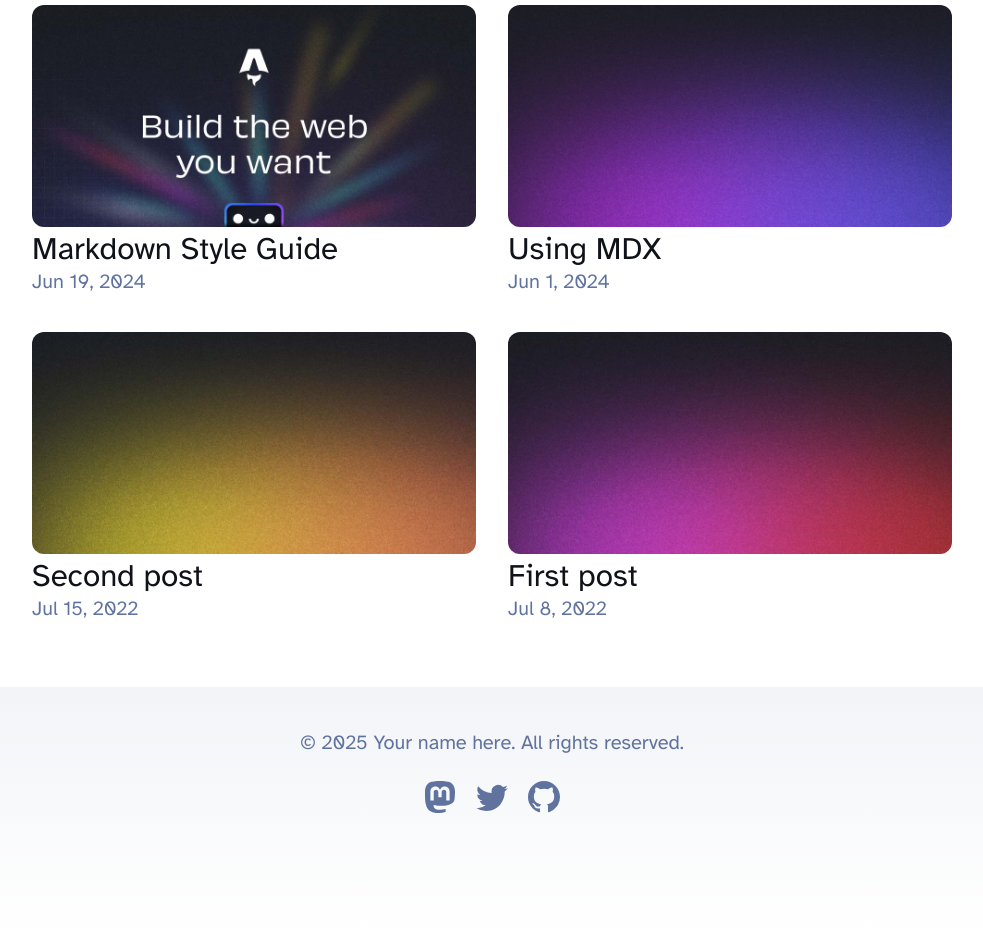
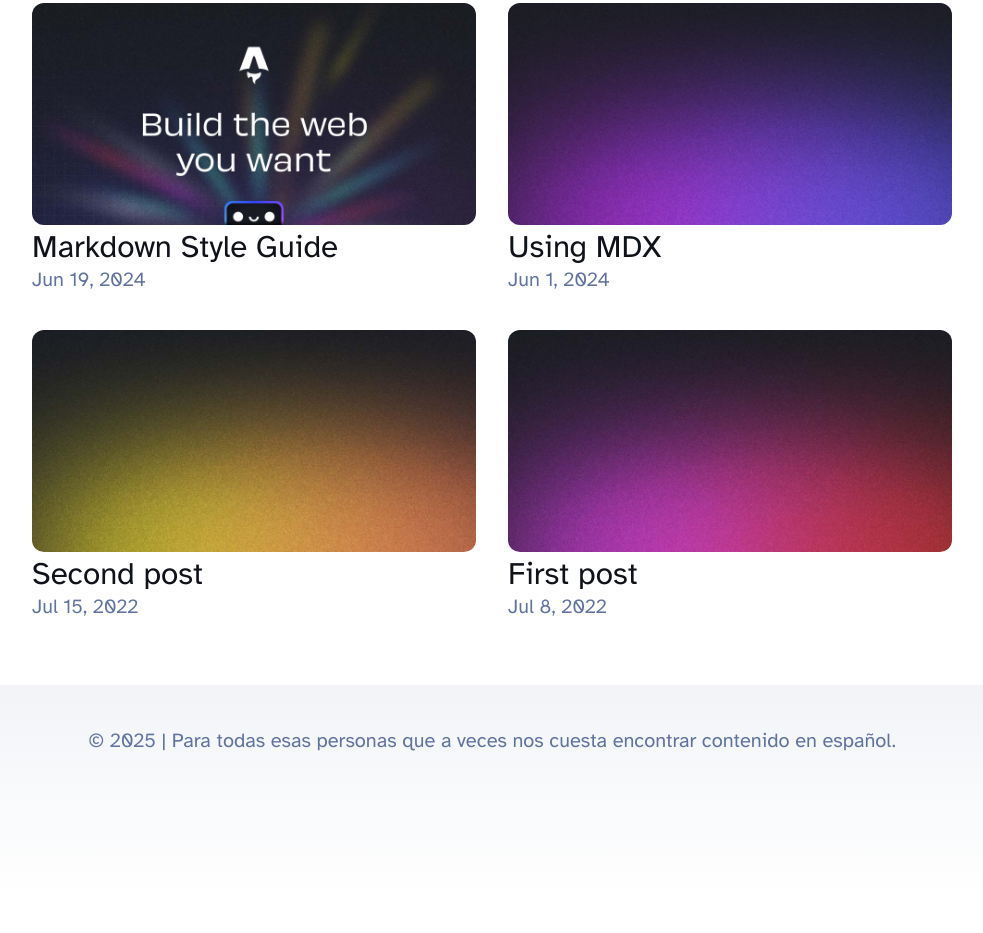
Before and after one commit to Wilovy09/my-notes, an Astro site: page / in a window 1280 px wide. Shown: the part 721-1654 px from the top of the page, without its empty margins (148-1131 px from the left). After the commit the page ends 1620 px from the top, so only its background shows below. Built offline with nearby package versions, Linux system fonts and the light colour scheme; Astro itself is replaced by a stand-in of ours.

Commit message:
feat: :sparkles: Update Footer

```diff
--- a/src/components/Footer.astro
+++ b/src/components/Footer.astro
@@ -3,41 +3,9 @@ const today = new Date();
 ---
 
 <footer>
-	&copy; {today.getFullYear()} Your name here. All rights reserved.
-	<div class="social-links">
-		<a href="https://m.webtoo.ls/@astro" target="_blank">
-			<span class="sr-only">Follow Astro on Mastodon</span>
-			<svg
-				viewBox="0 0 16 16"
-				aria-hidden="true"
-				width="32"
-				height="32"
-				astro-icon="social/mastodon"
-				><path
-					fill="currentColor"
-					d="M11.19 12.195c2.016-.24 3.77-1.475 3.99-2.603.348-1.778.32-4.339.32-4.339 0-3.47-2.286-4.488-2.286-4.488C12.062.238 10.083.017 8.027 0h-.05C5.92.017 3.942.238 2.79.765c0 0-2.285 1.017-2.285 4.488l-.002.662c-.004.64-.007 1.35.011 2.091.083 3.394.626 6.74 3.78 7.57 1.454.383 2.703.463 3.709.408 1.823-.1 2.847-.647 2.847-.647l-.06-1.317s-1.303.41-2.767.36c-1.45-.05-2.98-.156-3.215-1.928a3.614 3.614 0 0 1-.033-.496s1.424.346 3.228.428c1.103.05 2.137-.064 3.188-.189zm1.613-2.47H11.13v-4.08c0-.859-.364-1.295-1.091-1.295-.804 0-1.207.517-1.207 1.541v2.233H7.168V5.89c0-1.024-.403-1.541-1.207-1.541-.727 0-1.091.436-1.091 1.296v4.079H3.197V5.522c0-.859.22-1.541.66-2.046.456-.505 1.052-.764 1.793-.764.856 0 1.504.328 1.933.983L8 4.39l.417-.695c.429-.655 1.077-.983 1.934-.983.74 0 1.336.259 1.791.764.442.505.661 1.187.661 2.046v4.203z"
-				></path></svg
-			>
-		</a>
-		<a href="https://twitter.com/astrodotbuild" target="_blank">
-			<span class="sr-only">Follow Astro on Twitter</span>
-			<svg viewBox="0 0 16 16" aria-hidden="true" width="32" height="32" astro-icon="social/twitter"
-				><path
-					fill="currentColor"
-					d="M5.026 15c6.038 0 9.341-5.003 9.341-9.334 0-.14 0-.282-.006-.422A6.685 6.685 0 0 0 16 3.542a6.658 6.658 0 0 1-1.889.518 3.301 3.301 0 0 0 1.447-1.817 6.533 6.533 0 0 1-2.087.793A3.286 3.286 0 0 0 7.875 6.03a9.325 9.325 0 0 1-6.767-3.429 3.289 3.289 0 0 0 1.018 4.382A3.323 3.323 0 0 1 .64 6.575v.045a3.288 3.288 0 0 0 2.632 3.218 3.203 3.203 0 0 1-.865.115 3.23 3.23 0 0 1-.614-.057 3.283 3.283 0 0 0 3.067 2.277A6.588 6.588 0 0 1 .78 13.58a6.32 6.32 0 0 1-.78-.045A9.344 9.344 0 0 0 5.026 15z"
-				></path></svg
-			>
-		</a>
-		<a href="https://github.com/withastro/astro" target="_blank">
-			<span class="sr-only">Go to Astro's GitHub repo</span>
-			<svg viewBox="0 0 16 16" aria-hidden="true" width="32" height="32" astro-icon="social/github"
-				><path
-					fill="currentColor"
-					d="M8 0C3.58 0 0 3.58 0 8c0 3.54 2.29 6.53 5.47 7.59.4.07.55-.17.55-.38 0-.19-.01-.82-.01-1.49-2.01.37-2.53-.49-2.69-.94-.09-.23-.48-.94-.82-1.13-.28-.15-.68-.52-.01-.53.63-.01 1.08.58 1.23.82.72 1.21 1.87.87 2.33.66.07-.52.28-.87.51-1.07-1.78-.2-3.64-.89-3.64-3.95 0-.87.31-1.59.82-2.15-.08-.2-.36-1.02.08-2.12 0 0 .67-.21 2.2.82.64-.18 1.32-.27 2-.27.68 0 1.36.09 2 .27 1.53-1.04 2.2-.82 2.2-.82.44 1.1.16 1.92.08 2.12.51.56.82 1.27.82 2.15 0 3.07-1.87 3.75-3.65 3.95.29.25.54.73.54 1.48 0 1.07-.01 1.93-.01 2.2 0 .21.15.46.55.38A8.012 8.012 0 0 0 16 8c0-4.42-3.58-8-8-8z"
-				></path></svg
-			>
-		</a>
-	</div>
+    &copy; {today.getFullYear()} | Para todas esas personas que a veces nos cuesta
+    encontrar contenido en español.
+    <div class="social-links"></div>
 </footer>
 <style>
     footer {
--- a/src/components/Header.astro
+++ b/src/components/Header.astro
@@ -7,7 +7,6 @@ import { SITE_TITLE } from "../consts";
     <nav>
         <h2><a href="/">{SITE_TITLE}</a></h2>
         <div class="internal-links">
-            <HeaderLink href="/">Home</HeaderLink>
         </div>
         <div class="social-links">
             <a href="https://x.com/omfg_09" target="_blank">
```
Lines whose indentation alone changed are shown as unchanged.
